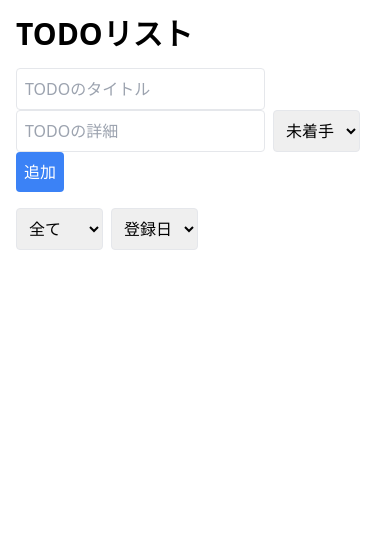
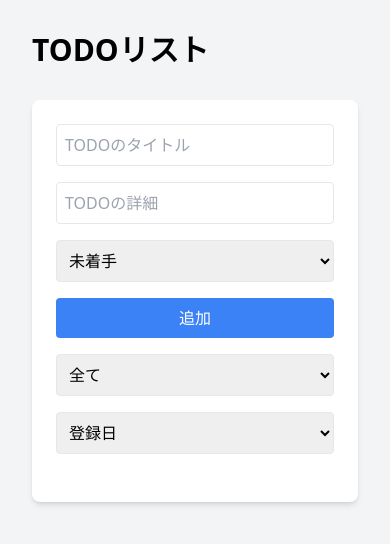
Before and after one commit to tkmai02/React-todo_1, a Next.js app in the folder project/: page / in a window 390 px wide. Shown: the top 544 px of the page. Built offline with nearby package versions, Linux system fonts and the light colour scheme.

Commit message:
デザイン追加

```diff
--- a/project/src/app/page.jsx
+++ b/project/src/app/page.jsx
@@ -68,31 +68,147 @@ function MainComponent() {
     }
   };
 
+  function TodoList({ todos, onDelete, onEdit, getStatusColor }) {
     return (
-    <div className="container mx-auto p-4 font-sans">
-      <h1 className="text-3xl font-bold mb-4">TODOリスト</h1>
+      <div className="space-y-4">
+        {todos.map((todo) => (
+          <div key={todo.id} className="bg-white p-4 rounded-lg shadow-md">
+            <div className="flex justify-between items-start mb-2">
+              <div>
+                <h3 className="text-xl font-semibold">{todo.title}</h3>
+                <p className="text-gray-600">{todo.details}</p>
+                <div className="flex gap-2 mt-2">
+                  <span
+                    className={`px-2 py-1 rounded-full text-sm ${getStatusColor(
+                      todo.status
+                    )}`}
+                  >
+                    {todo.status}
+                  </span>
+                  <span className="text-sm text-gray-500">
+                    作成: {new Date(todo.createdAt).toLocaleString()}
+                  </span>
+                  <span className="text-sm text-gray-500">
+                    更新: {new Date(todo.updatedAt).toLocaleString()}
+                  </span>
+                </div>
+              </div>
+              <div className="flex gap-2">
+                <button
+                  onClick={() => onEdit(todo)}
+                  className="px-3 py-1 bg-gray-100 rounded hover:bg-gray-200"
+                >
+                  <i className="fas fa-edit"></i>
+                </button>
+                <button
+                  onClick={() => onDelete(todo.id)}
+                  className="px-3 py-1 bg-red-100 text-red-600 rounded hover:bg-red-200"
+                >
+                  <i className="fas fa-trash"></i>
+                </button>
+              </div>
+            </div>
+          </div>
+        ))}
+      </div>
+    );
+  }
 
-      <div className="mb-4">
+  function EditModal({ todo, onSave, onClose }) {
+    const [editedTodo, setEditedTodo] = React.useState(todo);
+
+    const handleSave = () => {
+      onSave(editedTodo);
+      onClose();
+    };
+
+    return (
+      <div className="fixed inset-0 bg-black bg-opacity-50 flex items-center justify-center">
+        <div className="bg-white p-6 rounded-lg w-[90%] max-w-md">
+          <h2 className="text-2xl font-bold mb-4">TODOを編集</h2>
+          <input
+            type="text"
+            value={editedTodo.title}
+            onChange={(e) =>
+              setEditedTodo({ ...editedTodo, title: e.target.value })
+            }
+            className="w-full p-2 border rounded mb-4"
+            placeholder="タイトル"
+            name="title"
+          />
+          <textarea
+            value={editedTodo.details}
+            onChange={(e) =>
+              setEditedTodo({ ...editedTodo, details: e.target.value })
+            }
+            className="w-full p-2 border rounded mb-4"
+            placeholder="詳細"
+            rows="3"
+            name="details"
+          ></textarea>
+          <select
+            value={editedTodo.status}
+            onChange={(e) =>
+              setEditedTodo({ ...editedTodo, status: e.target.value })
+            }
+            className="w-full p-2 border rounded mb-4"
+          >
+            <option value="未着手">未着手</option>
+            <option value="進行中">進行中</option>
+            <option value="完了">完了</option>
+          </select>
+          <div className="flex justify-end gap-2">
+            <button
+              onClick={onClose}
+              className="px-4 py-2 bg-gray-100 rounded hover:bg-gray-200"
+            >
+              キャンセル
+            </button>
+            <button
+              onClick={handleSave}
+              className="px-4 py-2 bg-blue-500 text-white rounded hover:bg-blue-600"
+            >
+              保存
+            </button>
+          </div>
+        </div>
+      </div>
+    );
+  }
+
+  return (
+    <div className="min-h-screen bg-gray-100 p-8 font-sans">
+      <div className="max-w-4xl mx-auto">
+        <h1 className="text-3xl font-bold mb-8">TODOリスト</h1>
+
+        <div className="bg-white p-6 rounded-lg shadow-md mb-6">
+          <div className="flex flex-col md:flex-row gap-4 mb-4">
             <input
               type="text"
               value={newTodo.title}
-          onChange={(e) => setNewTodo({ ...newTodo, title: e.target.value })}
+              onChange={(e) =>
+                setNewTodo({ ...newTodo, title: e.target.value })
+              }
               placeholder="TODOのタイトル"
-          className="border p-2 mr-2 rounded"
+              className="flex-1 p-2 border rounded"
               name="title"
             />
             <input
               type="text"
               value={newTodo.details}
-          onChange={(e) => setNewTodo({ ...newTodo, details: e.target.value })}
+              onChange={(e) =>
+                setNewTodo({ ...newTodo, details: e.target.value })
+              }
               placeholder="TODOの詳細"
-          className="border p-2 mr-2 rounded"
+              className="flex-1 p-2 border rounded"
               name="details"
             />
             <select
               value={newTodo.status}
-          onChange={(e) => setNewTodo({ ...newTodo, status: e.target.value })}
-          className="border p-2 mr-2 rounded"
+              onChange={(e) =>
+                setNewTodo({ ...newTodo, status: e.target.value })
+              }
+              className="p-2 border rounded"
               name="status"
             >
               <option value="未着手">未着手</option>
@@ -101,17 +217,17 @@ function MainComponent() {
             </select>
             <button
               onClick={addTodo}
-          className="bg-blue-500 text-white p-2 rounded hover:bg-blue-600 transition-colors"
+              className="px-4 py-2 bg-blue-500 text-white rounded hover:bg-blue-600"
             >
               追加
             </button>
           </div>
 
-      <div className="mb-4">
+          <div className="flex flex-col md:flex-row gap-4 mb-6">
             <select
               value={filter}
               onChange={(e) => setFilter(e.target.value)}
-          className="border p-2 mr-2 rounded"
+              className="p-2 border rounded"
               name="filter"
             >
               <option value="全て">全て</option>
@@ -122,12 +238,13 @@ function MainComponent() {
             <select
               value={sortBy}
               onChange={(e) => setSortBy(e.target.value)}
-          className="border p-2 rounded"
+              className="p-2 border rounded"
               name="sortBy"
             >
               <option value="登録日">登録日</option>
               <option value="更新日">更新日</option>
             </select>
+          </div>
         </div>
 
         <TodoList
@@ -145,99 +262,6 @@ function MainComponent() {
           />
         )}
       </div>
-  );
-}
-
-function TodoList({ todos, onDelete, onEdit, getStatusColor }) {
-  return (
-    <ul className="space-y-4">
-      {todos.map((todo) => (
-        <li key={todo.id} className="border p-4 rounded shadow">
-          <h3 className="font-bold text-lg">{todo.title}</h3>
-          <p className="text-gray-600">{todo.details}</p>
-          <p className="text-sm mt-2">
-            ステータス:
-            <span
-              className={`${getStatusColor(
-                todo.status
-              )} px-2 py-1 rounded-full text-xs font-semibold ml-2`}
-            >
-              {todo.status}
-            </span>
-          </p>
-          <p className="text-xs text-gray-500 mt-1">
-            登録日: {new Date(todo.createdAt).toLocaleString()}
-          </p>
-          <p className="text-xs text-gray-500">
-            更新日: {new Date(todo.updatedAt).toLocaleString()}
-          </p>
-          <div className="mt-2 space-x-2">
-            <button
-              onClick={() => onDelete(todo.id)}
-              className="bg-red-500 text-white px-3 py-1 rounded text-sm hover:bg-red-600 transition-colors"
-            >
-              削除
-            </button>
-            <button
-              onClick={() => onEdit(todo)}
-              className="bg-yellow-500 text-white px-3 py-1 rounded text-sm hover:bg-yellow-600 transition-colors"
-            >
-              編集
-            </button>
-          </div>
-        </li>
-      ))}
-    </ul>
-  );
-}
-
-function EditModal({ todo, onSave, onClose }) {
-  const [editedTodo, setEditedTodo] = React.useState(todo);
-
-  const handleSave = () => {
-    onSave(editedTodo);
-    onClose();
-  };
-
-  return (
-    <div className="fixed inset-0 bg-black bg-opacity-50 flex items-center justify-center">
-      <div className="bg-white p-6 rounded-lg w-96">
-        <h2 className="text-2xl font-bold mb-4">TODO編集</h2>
-        <input
-          type="text"
-          value={editedTodo.title}
-          onChange={(e) =>
-            setEditedTodo({ ...editedTodo, title: e.target.value })
-          }
-          className="border p-2 mb-2 w-full rounded"
-          placeholder="タイトル"
-          name="title"
-        />
-        <textarea
-          value={editedTodo.details}
-          onChange={(e) =>
-            setEditedTodo({ ...editedTodo, details: e.target.value })
-          }
-          className="border p-2 mb-4 w-full rounded"
-          placeholder="詳細"
-          rows="3"
-          name="details"
-        ></textarea>
-        <div className="flex justify-end space-x-2">
-          <button
-            onClick={onClose}
-            className="bg-gray-300 text-black px-4 py-2 rounded hover:bg-gray-400 transition-colors"
-          >
-            キャンセル
-          </button>
-          <button
-            onClick={handleSave}
-            className="bg-blue-500 text-white px-4 py-2 rounded hover:bg-blue-600 transition-colors"
-          >
-            保存
-          </button>
-        </div>
-      </div>
     </div>
   );
 }
```
Lines whose indentation alone changed are shown as unchanged.
